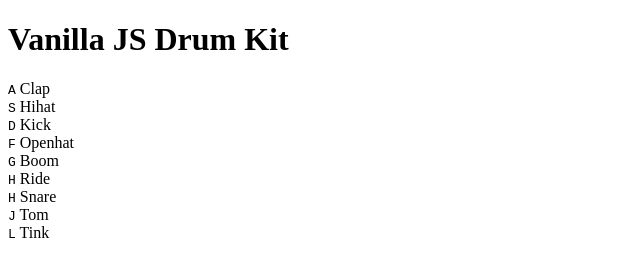
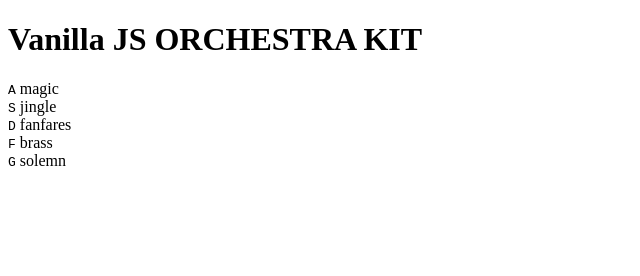
Before and after one commit to winniebosy/Vanilla-JS-Orchestra-Kit, a plain HTML site: page index.html in a window 1280 px wide. Shown: the whole page, without its empty margins (0-640 px from the left). Drawn offline with Linux system fonts and the light colour scheme.

Commit message:
modified the sections of the data-keys

```diff
--- a/index.html
+++ b/index.html
@@ -10,9 +10,10 @@
     <link ref="stylesheet" href="index.css" />
   </head>
   <body>
+
 <!-- header section -->
     <header>
-      <h1>Vanilla JS Drum Kit</h1>
+      <h1>Vanilla JS ORCHESTRA KIT</h1>
     </header>
 
     <!-- main section of the drum kit -->
@@ -20,48 +21,35 @@
       <!-- First key -->
       <section data-key="65" class="key">
         <kbd>A</kbd>
-        <span class="sound">Clap</span>
+        <span class="sound">magic</span>
       </section>
        <!-- second key -->
-      <section data-key="63" class="key">
+      <section data-key="83" class="key">
         <kbd>S</kbd>
-        <span class="sound">Hihat</span>
+        <span class="sound">jingle</span>
       </section>
          <!-- third key -->
       <section data-key="68" class="key">
         <kbd>D</kbd>
-        <span class="sound">Kick</span>
+        <span class="sound">fanfares</span>
       </section>
          <!-- Forth key -->
       <section data-key="70" class="key">
         <kbd>F</kbd>
-        <span class="sound">Openhat</span>
+        <span class="sound">brass</span>
       </section>
          <!-- Fifth key -->
       <section data-key="71" class="key">
         <kbd>G</kbd>
-        <span class="sound">Boom</span>
-      </section>
-       <!-- sixth key -->
-      <section data-key="72" class="key">
-        <kbd>H</kbd>
-        <span class="sound">Ride</span>
-      </section>
-         <!-- seventh key -->
-      <section data-key="74" class="key">
-        <kbd>H</kbd>
-        <span class="sound">Snare</span>
-      </section>
-         <!-- 8 key -->
-      <section data-key="75" class="key">
-        <kbd>J</kbd>
-        <span class="sound">Tom</span>
-      </section>
-     <!-- nineth key -->
-      <section data-key="76" class="key">
-        <kbd>L</kbd>
-        <span class="sound">Tink</span>
+        <span class="sound">solemn</span>
       </section>
     </section>
+
+    <!-- Corresponding audio elements for the data-keys -->
+    <audio data-key="65" src=""></audio>
+    <audio data-key="83" src=""></audio>
+    <audio data-key="68" src=""></audio>
+    <audio data-key="70" src=""></audio>
+    <audio data-key="71" src=""></audio>
   </body>
 </html>
```
